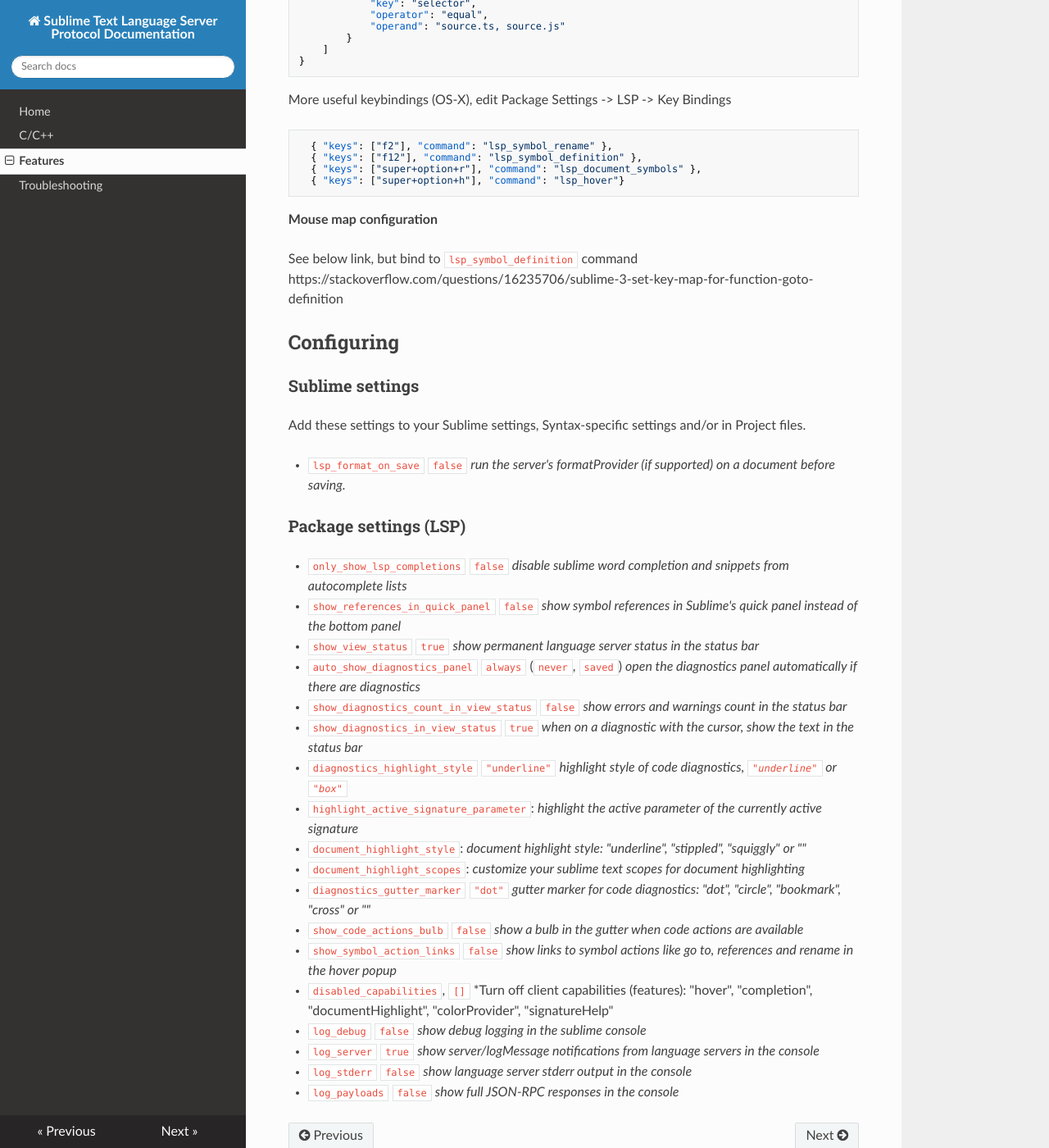
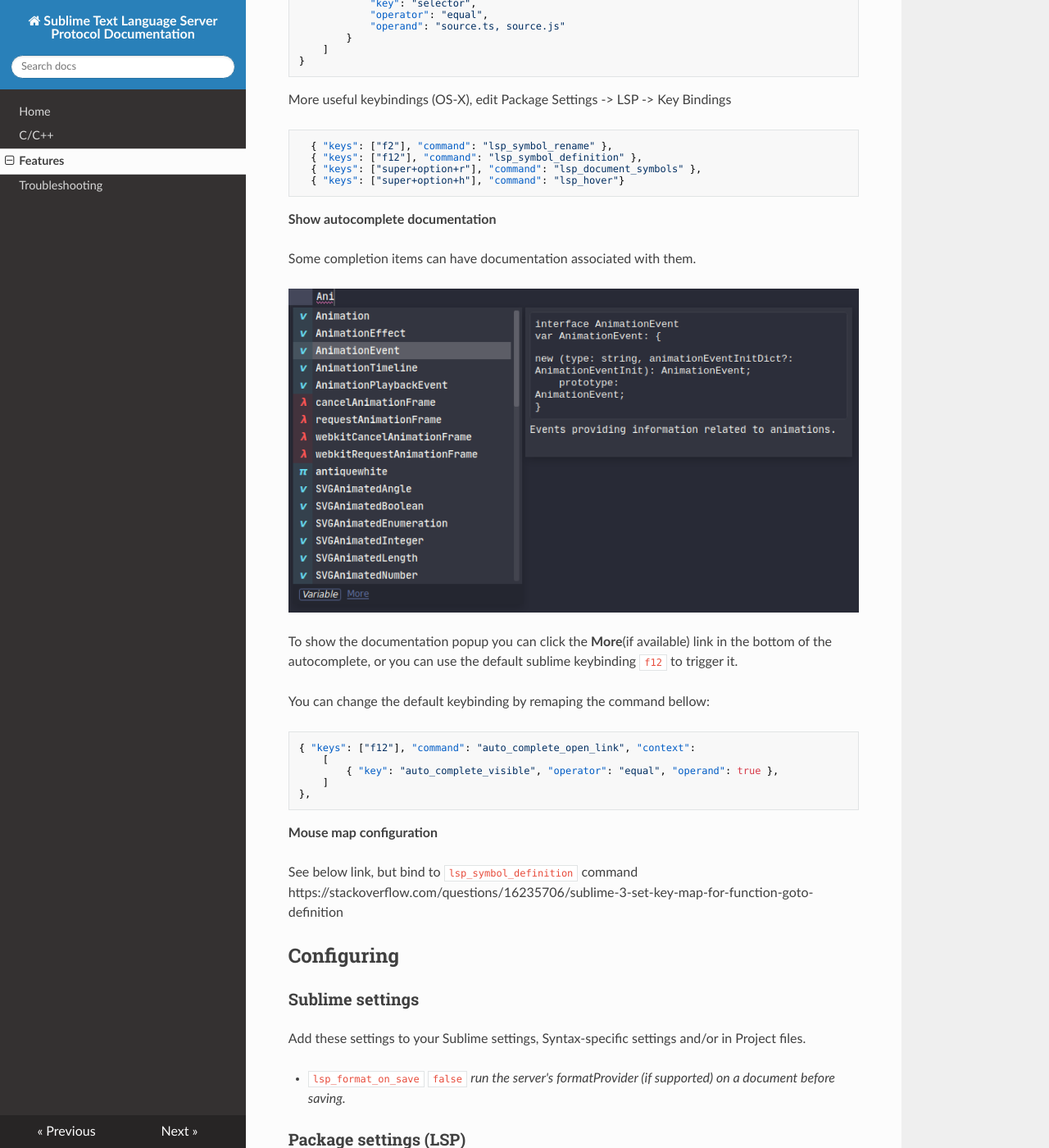
Before and after one commit to sublimelsp/LSP, an MkDocs documentation site: the page built from docs/features.md, in a window 1280 px wide and 1400 px high, scrolled down 1030 px. Shown: the whole window at 82% size. Built offline with MkDocs 1.6.1, drawn with Linux system fonts in a browser that asks for light colours; nearby versions of some CDN libraries.

Commit message:
Add some documentation

````diff
--- a/docs/features.md
+++ b/docs/features.md
@@ -54,6 +54,25 @@
   { "keys": ["super+option+h"], "command": "lsp_hover"}
 ```
 
+**Show autocomplete documentation**
+
+Some completion items can have documentation associated with them.
+
+![documentation popup](images/show-docs-popup.png)
+
+To show the documentation popup you can click the **More**(if available) link in the bottom of the autocomplete,
+or you can use the default sublime keybinding `f12` to trigger it.
+
+You can change the default keybinding by remaping the command bellow:
+
+```
+{ "keys": ["f12"], "command": "auto_complete_open_link", "context":
+	[
+		{ "key": "auto_complete_visible", "operator": "equal", "operand": true },
+	]
+},
+```
+
 **Mouse map configuration**
 
 See below link, but bind to `lsp_symbol_definition` command
````
Also changed, not shown: docs/images/show-docs-popup.png (added).
